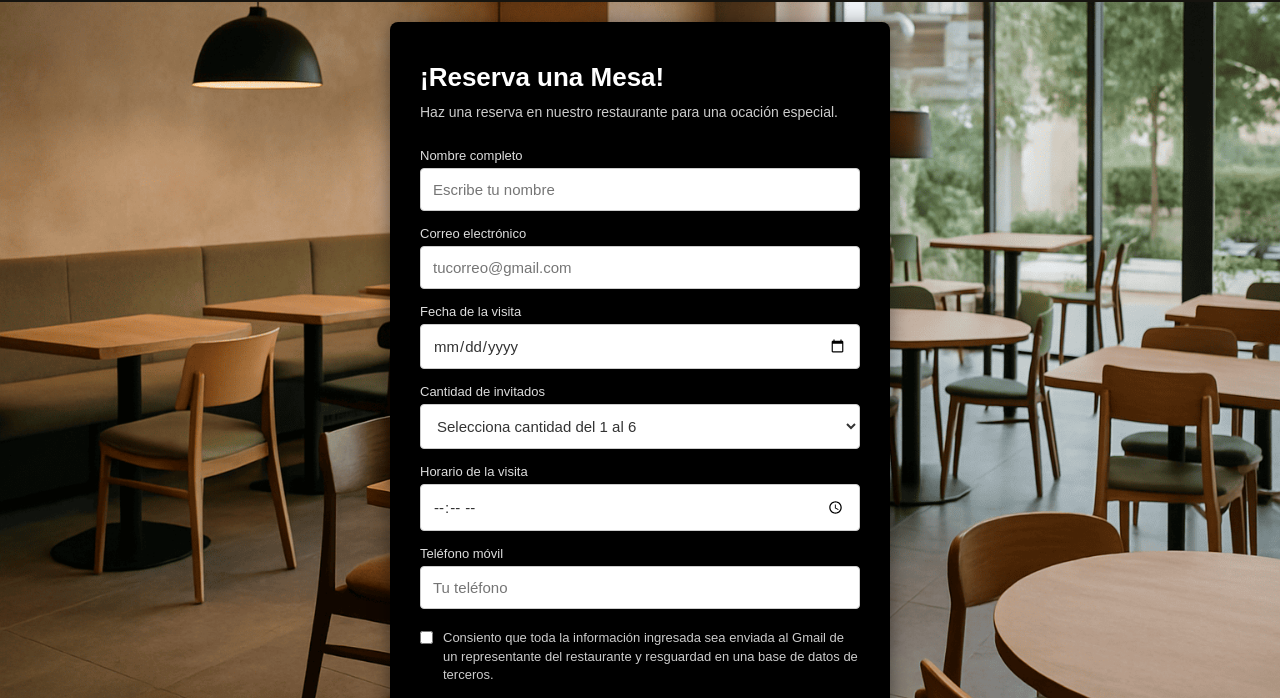
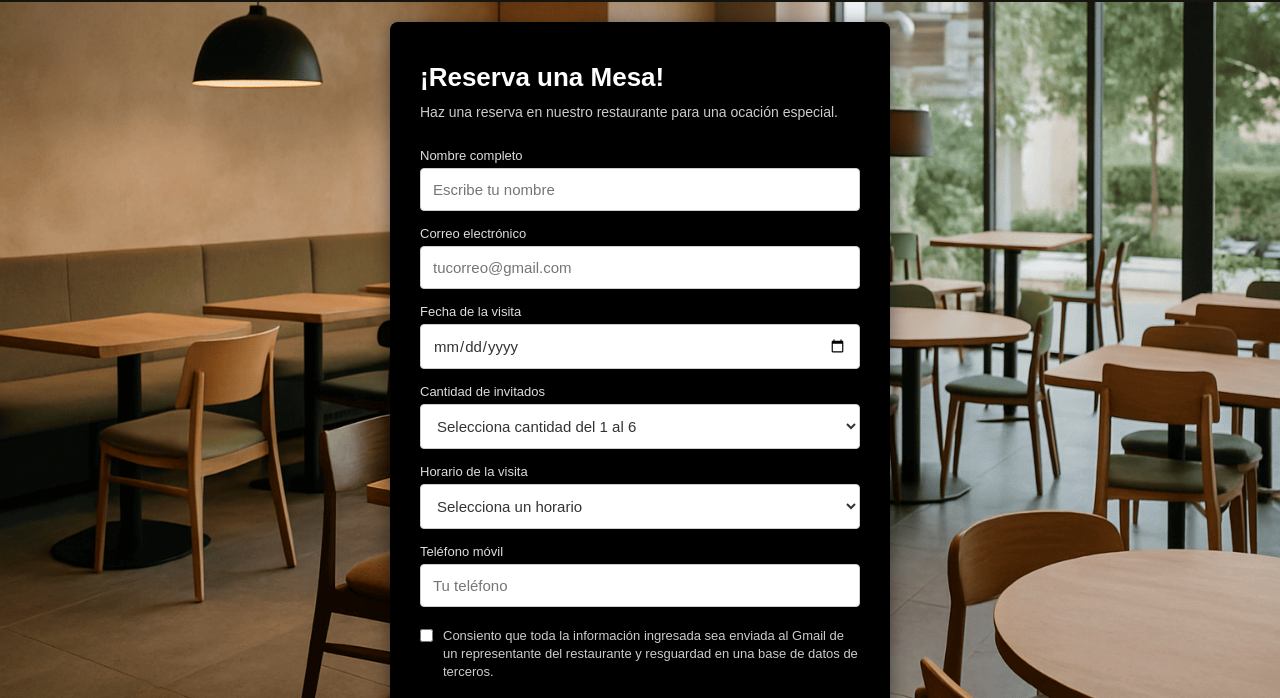
Before and after one commit to FFoschiattiDev/Restaurant-Ensigna, a plain HTML site: page Reserva/Reserva.html in a window 1280 px wide. Shown: the part 84-782 px from the top of the page. Drawn offline with Linux system fonts and the light colour scheme; files whose address does not match are found by name.

Commit message:
Cambios en la forma de mostrar el horario y ocultamiento de opciones no validas
Se cambio completamente la forma en que el usuario puede seleccionar la hora en que quiere tener la reserva y se oculto de las listas de opciones aquellas que son preseleccionadas apenas abrís el formulario.

```diff
--- a/Reserva/Reserva.html
+++ b/Reserva/Reserva.html
@@ -76,7 +76,7 @@
                 <div class="campo-grupo">
                     <label for="invitados">Cantidad de invitados</label>
                     <select id="invitados" name="invitados" required>
-                        <option value="" disabled selected>Selecciona cantidad del 1 al 6</option>
+                        <option value="" disabled hidden selected>Selecciona cantidad del 1 al 6</option>
                         <option value="1">1 persona (Solo tú)</option>
                         <option value="2">2 personas</option>
                         <option value="3">3 personas</option>
@@ -89,7 +89,37 @@
                 <!-- CAMPO 5: Horario de la Visita -->
                 <div class="campo-grupo">
                     <label for="hora">Horario de la visita</label>
-                    <input type="time" id="hora" name="hora" required>
+                    <select id="hora" name="hora" required>
+                        <option value="" disabled hidden selected >Selecciona un horario</option>
+
+                        <optgroup label="Turno del mediodía">
+                            <option value="09:00">09:00</option>
+                            <option value="09:30">09:30</option>
+                            <option value="10:00">10:00</option>
+                            <option value="10:30">10:30</option>
+                            <option value="11:00">11:00</option>
+                            <option value="11:30">11:30</option>
+                            <option value="12:00">12:00</option>
+                            <option value="12:30">12:30</option>
+                            <option value="13:00">13:00</option>
+                            <option value="13:30">13:30</option>
+                            <option value="14:00">14:00</option>
+                            <option value="14:30">14:30</option>
+                            <option value="15:00">15:00</option>
+                            <option value="15:30">15:30</option>
+                        </optgroup>
+
+                        <optgroup label="Turno de la noche">
+                            <option value="20:00">20:00</option>
+                            <option value="20:30">20:30</option>
+                            <option value="21:00">21:00</option>
+                            <option value="21:30">21:30</option>
+                            <option value="22:00">22:00</option>
+                            <option value="22:30">22:30</option>
+                            <option value="23:00">23:00</option>
+                            <option value="23:30">23:30</option>
+                        </optgroup>
+                    </select>
                 </div>
 
                 <!-- CAMPO 6: Teléfono Móvil -->
```
